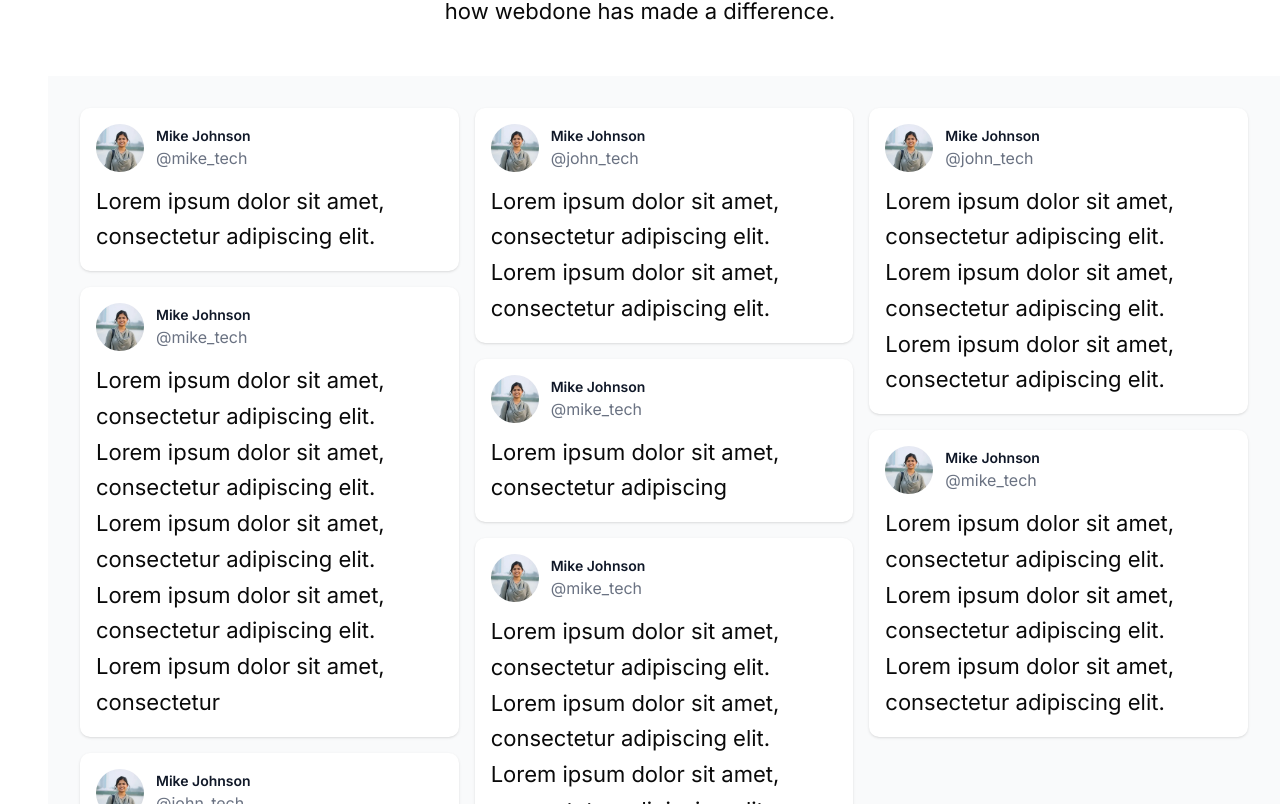
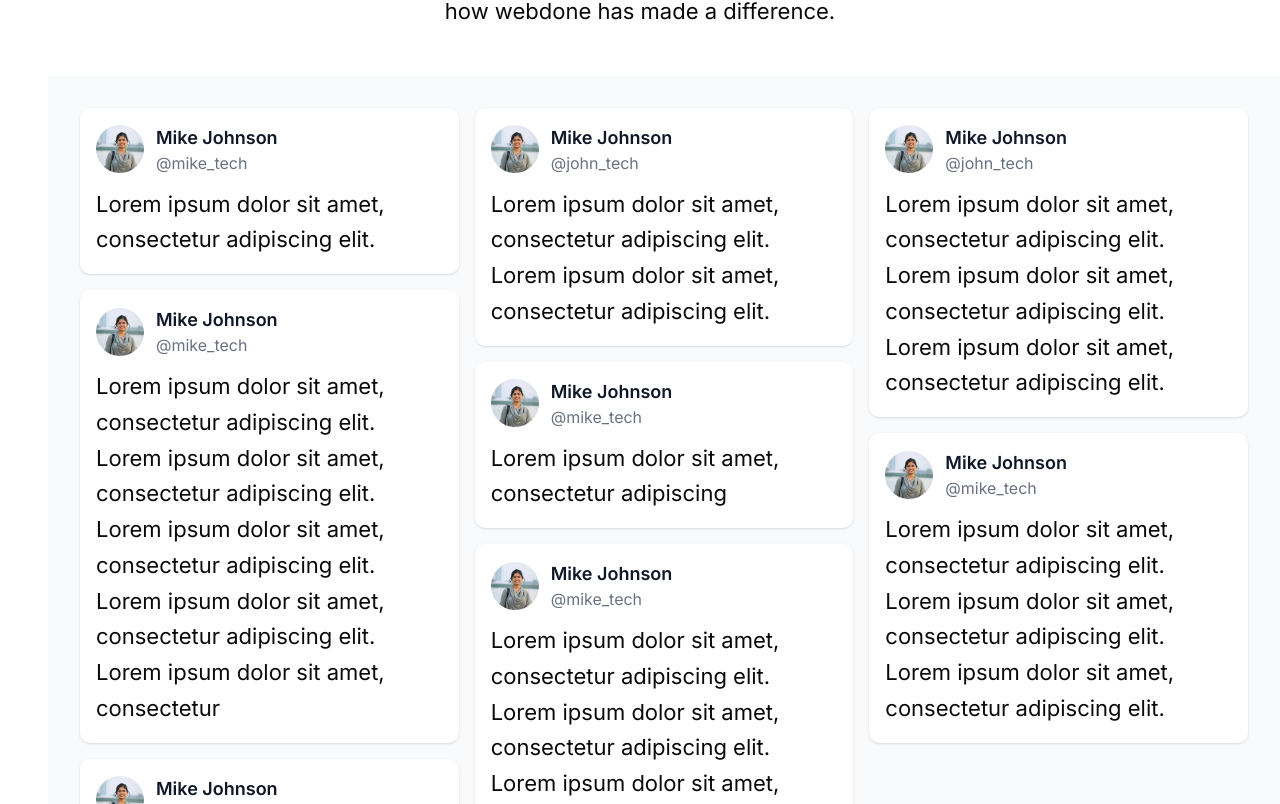
Before and after one commit to Roshen-Perera/ceylon-developers-portfolio, a Next.js app: page / in a window 1280 px wide. Shown: the part 6536-7340 px from the top of the page. Built offline with nearby package versions, Linux system fonts and the light colour scheme.

Commit message:
changed text-sm to text-[18px]

```diff
--- a/components/reviews.tsx
+++ b/components/reviews.tsx
@@ -109,7 +109,7 @@ export default function Reviews() {
                     />
                     <div className="flex flex-col min-w-0">
                       <div className="flex items-center gap-1">
-                        <h3 className="font-semibold text-gray-900 text-sm">
+                        <h3 className="font-semibold text-gray-900 text-[18px]">
                           {post.name}
                         </h3>
                       </div>
```
